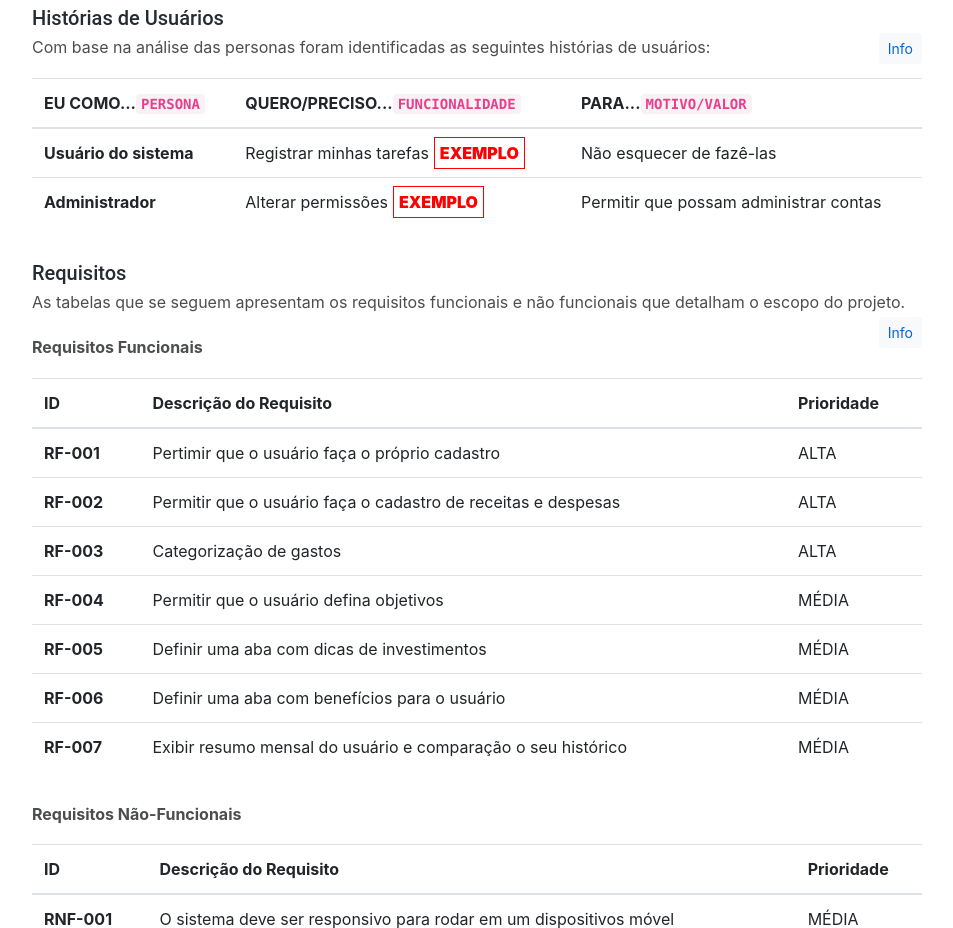
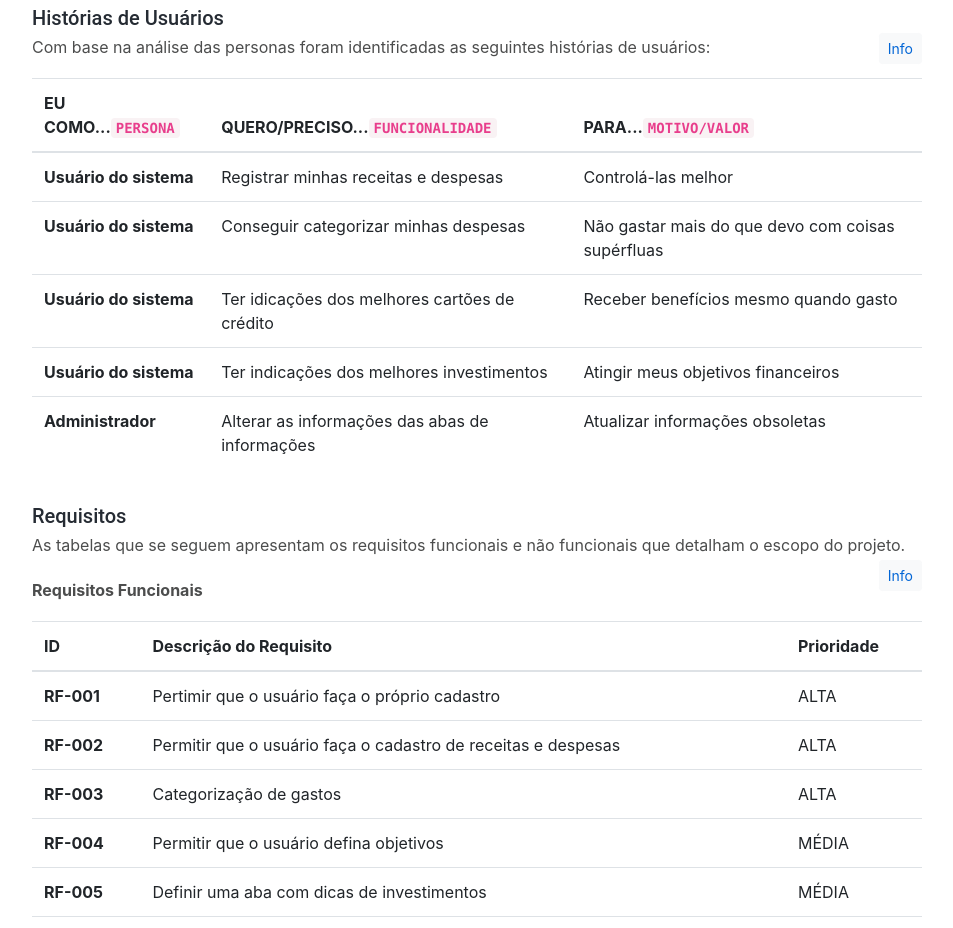
Before and after one commit to ICEI-PUC-Minas-PPLES-TI/plf-es-2023-2-ti1-0385100-dificuldades-de-gerir-gastos, a plain HTML site: page docs/index.html in a window 1280 px wide. Shown: the part 2233-3161 px from the top of the page, without its empty margins (293-1246 px from the left). Drawn offline with Linux system fonts and the light colour scheme.

Commit message:
fim de sprint 1

```diff
--- a/docs/index.html
+++ b/docs/index.html
@@ -233,13 +233,28 @@
                   <tbody>
                       <tr>
                           <th scope="row">Usuário do sistema</th>
-                          <td>Registrar minhas tarefas<span class="exemplo">EXEMPLO</span></td>
-                          <td>Não esquecer de fazê-las</td>
+                          <td>Registrar minhas receitas e despesas</td>
+                          <td>Controlá-las melhor</td>
                       </tr>
                       <tr>
+                        <th scope="row">Usuário do sistema</th>
+                        <td>Conseguir categorizar minhas despesas</td>
+                        <td>Não gastar mais do que devo com coisas supérfluas</td>
+                    </tr>
+                    <tr>
+                      <th scope="row">Usuário do sistema</th>
+                      <td>Ter idicações dos melhores cartões de crédito</td>
+                      <td>Receber benefícios mesmo quando gasto</td>
+                  </tr>
+                      <tr>
+                        <th scope="row">Usuário do sistema</th>
+                        <td>Ter indicações dos melhores investimentos</td>
+                        <td>Atingir meus objetivos financeiros</td>
+                    </tr>
+                      <tr>
                           <th scope="row">Administrador</th>
-                          <td>Alterar permissões<span class="exemplo">EXEMPLO</span></td>
-                          <td>Permitir que possam administrar contas</td>
+                          <td>Alterar as informações das abas de informações</td>
+                          <td>Atualizar informações obsoletas</td>
                       </tr>
                   </tbody>
                 </table>
```
